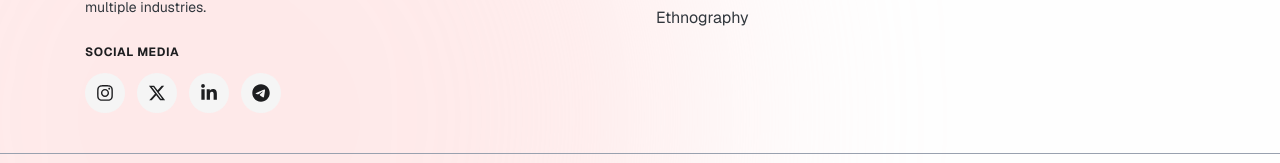
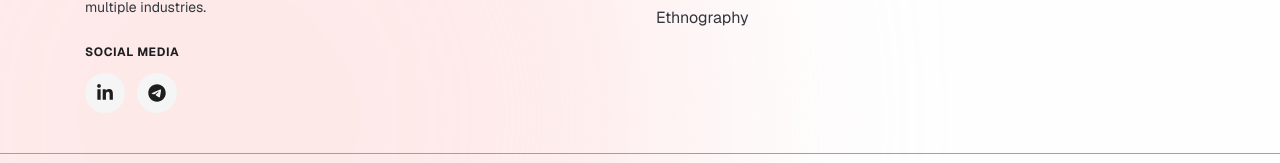
Before and after one commit to 76mas/insighcx-landingpage, a Next.js app: page /services in a window 1280 px wide. Shown: the part 3440-3603 px from the top of the page. Built offline with nearby package versions, Linux system fonts and the light colour scheme.

Commit message:
Update contact email and social links
Changed the contact email on the contact page to info@insight-x.info. Updated LinkedIn and Telegram URLs in the footer and commented out Instagram and Twitter links.

```diff
--- a/src/app/(pages)/contact/page.jsx
+++ b/src/app/(pages)/contact/page.jsx
@@ -41,7 +41,7 @@ export default function Contact() {
         setFormData({ name: "", email: "", phone: "", message: "" });
       } else {
         antMessage.error(
-          result.error || "Failed to send message. Please try again."
+          result.error || "Failed to send message. Please try again.",
         );
       }
     } catch (error) {
@@ -194,7 +194,7 @@ export default function Contact() {
 
                   <div className="flex flex-col gap-2">
                     <p className="text-lg font-bold text-[#1D1E20]">
-                      team@insightx.info
+                      info@insight-x.info
                     </p>
                     <p className="text-[#5F6973] text-sm leading-relaxed max-w-[200px]">
                       Assistance hours: Saturday - Thursday 8 am to 8 pm EST
--- a/src/components/footer.jsx
+++ b/src/components/footer.jsx
@@ -33,34 +33,35 @@ const Footer = ({ className }) => {
                 industries.
               </p>
             </div>
+
             <div className="flex flex-col gap-3">
               <h3 className="text-[#1D1E20] font-bold text-[12px] uppercase tracking-wider">
                 SOCIAL MEDIA
               </h3>
               <div className="flex items-center gap-3">
-                <a
+                {/* <a
                   href="https://www.instagram.com/insightx/"
                   target="_blank"
                   className="w-10 h-10 rounded-full bg-[#F5F5F5] flex items-center justify-center text-[#1D1E20] hover:bg-[#008867] hover:text-white transition-all cursor-pointer"
                 >
                   <FaInstagram size={18} />
-                </a>
-                <a
+                </a> */}
+                {/* <a
                   href="https://twitter.com/insightx"
                   target="_blank"
                   className="w-10 h-10 rounded-full bg-[#F5F5F5] flex items-center justify-center text-[#1D1E20] hover:bg-[#008867] hover:text-white transition-all cursor-pointer"
                 >
                   <FaXTwitter size={18} />
-                </a>
+                </a> */}
                 <a
-                  href="https://www.linkedin.com/company/insightx/"
+                  href="https://www.linkedin.com/company/insightx-iraq"
                   target="_blank"
                   className="w-10 h-10 rounded-full bg-[#F5F5F5] flex items-center justify-center text-[#1D1E20] hover:bg-[#008867] hover:text-white transition-all cursor-pointer"
                 >
                   <FaLinkedinIn size={18} />
                 </a>
                 <a
-                  href="https://t.me/insightx"
+                  href="https://t.me/insightx_iraq"
                   target="_blank"
                   className="w-10 h-10 rounded-full bg-[#F5F5F5] flex items-center justify-center text-[#1D1E20] hover:bg-[#008867] hover:text-white transition-all cursor-pointer"
                 >
```
